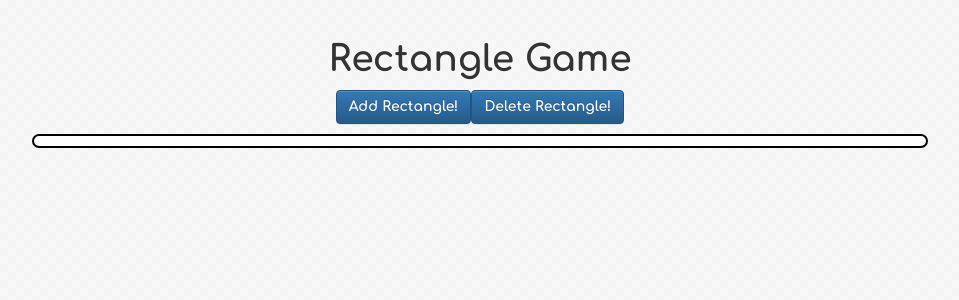
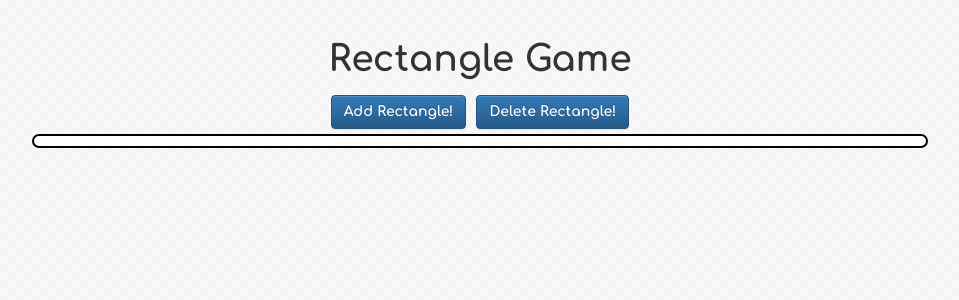
Before and after one commit to vinceroti/rectangle-app, a React (Create React App) app: page / in a window 1280 px wide. Shown: the top 300 px of the page, without its empty margins (160-1119 px from the left). Built offline with nearby package versions, Linux system fonts and the light colour scheme.

Commit message:
more styling and syntex changes

```diff
--- a/src/components/App.js
+++ b/src/components/App.js
@@ -19,7 +19,9 @@ const styles = {
   },
   buttons: {
     textAlign: 'center',
-    marginBottom: 10
+  },
+  button: {
+    margin: '5px'
   }
 };
 
@@ -46,7 +48,7 @@ class App extends Component {
   }
 
   _removeRect() {
-    let rectList = this.state.rectList
+    let rectList = this.state.rectList;
     rectList.pop();
     this.setState({
       rectList: rectList
@@ -59,8 +61,8 @@ class App extends Component {
       <div>
         <h1 style={styles.head}> Rectangle Game </h1>
         <div style={styles.buttons}>
-          <Button onClick={this._addRect} bsStyle="primary">Add Rectangle!</Button>
-          <Button onClick={this._removeRect} bsStyle="primary">Delete Rectangle!</Button>
+          <Button style={styles.button} onClick={this._addRect} bsStyle="primary">Add Rectangle!</Button>
+          <Button style={styles.button} onClick={this._removeRect} bsStyle="primary">Delete Rectangle!</Button>
         </div>
         <div style={styles.game} id="board">
           {this.state.rectList}
--- a/src/styles/index.css
+++ b/src/styles/index.css
@@ -6,7 +6,7 @@ body {
   background-image: url('../images/background.png');
 }
 
-/*Resizable box css*/
+/*Resizable box corner*/
 
 .react-resizable-handle {
   position: absolute;
```
